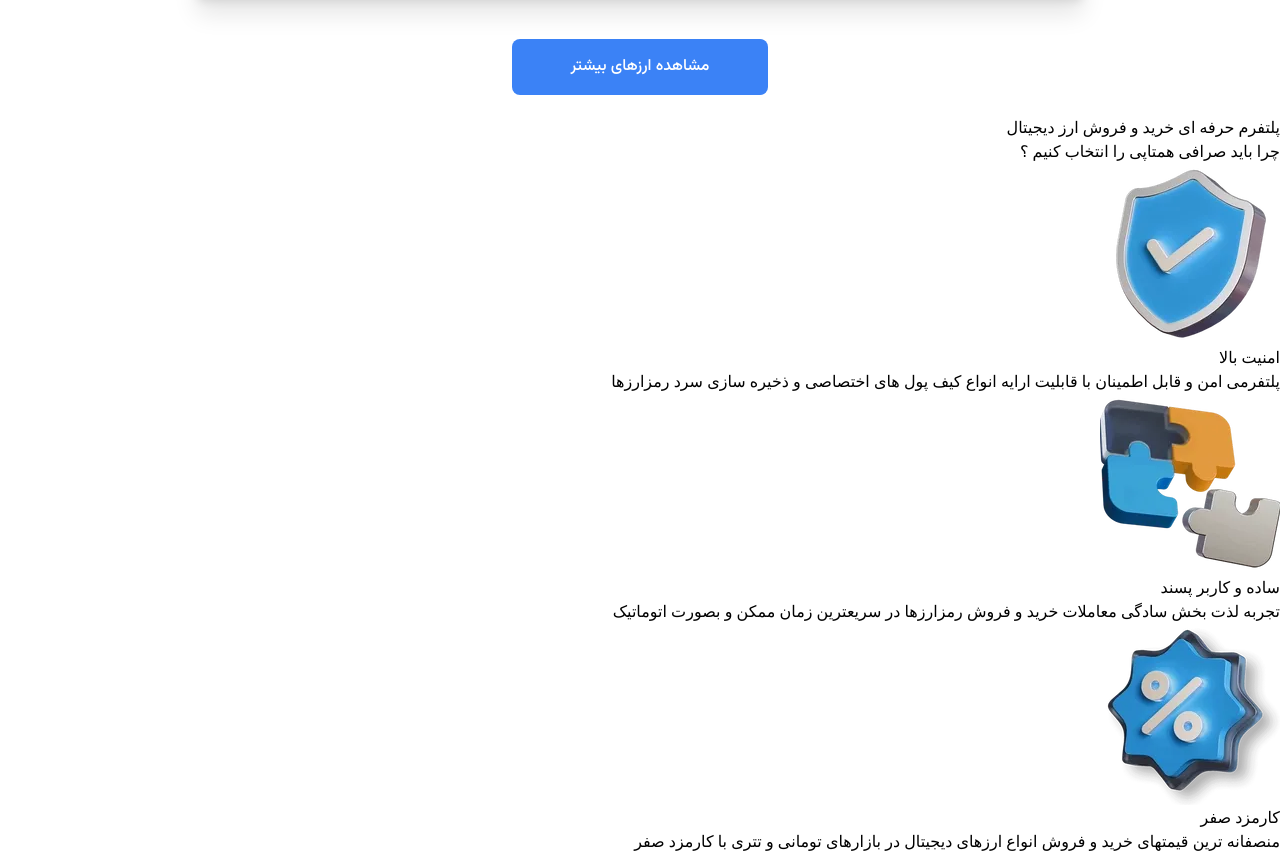
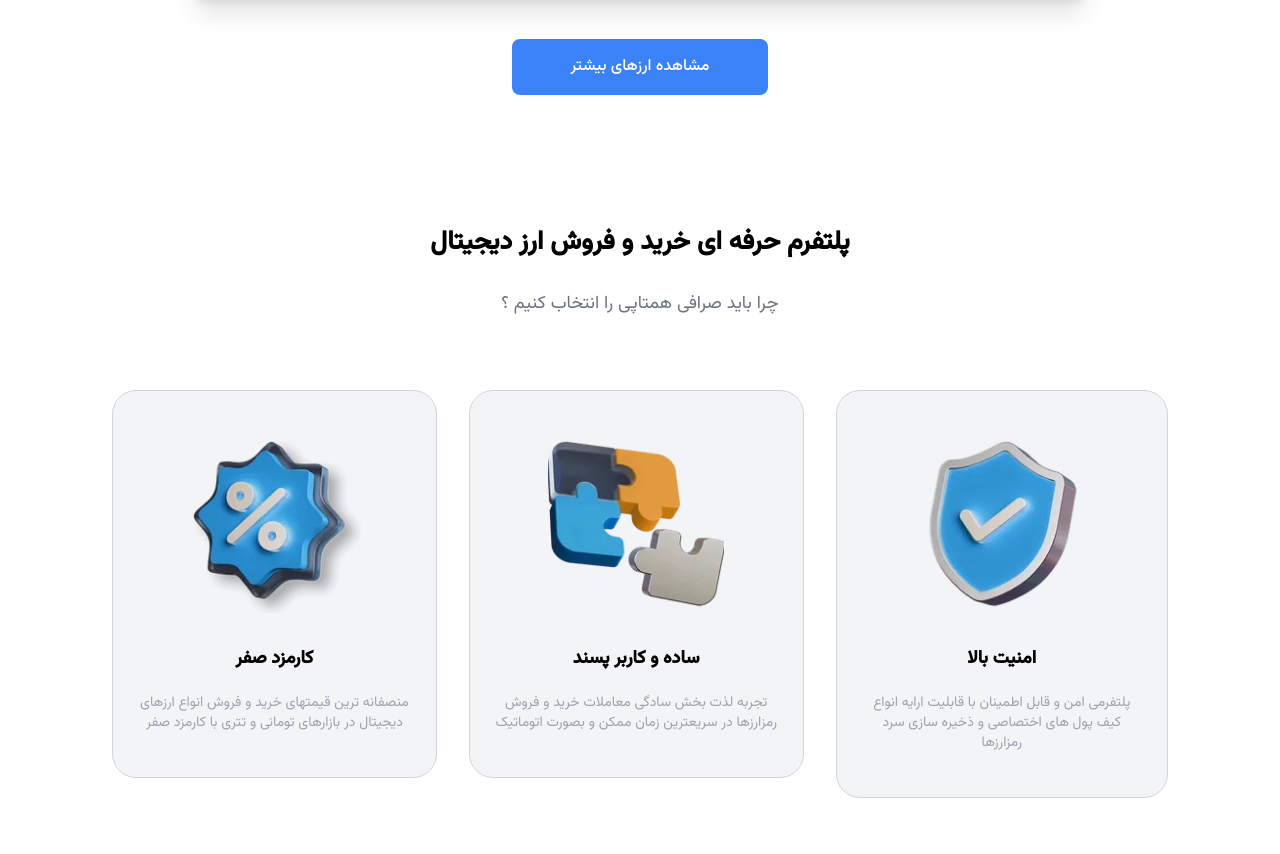
Before and after one commit to mmd2003amin/coin, a React (Create React App) app: page / in a window 1280 px wide. Shown: the part 1032-1886 px from the top of the page. Built offline with nearby package versions, Linux system fonts and the light colour scheme; no server answers.

Commit message:
add style to the Cards

```diff
--- a/src/Components/card.js
+++ b/src/Components/card.js
@@ -2,10 +2,11 @@ import React from 'react';
 
 const Card = ({image , about , header}) => {
     return (
-        <div>
-            <img src={image} alt="image" />
-            <h1>{header}</h1>
-            <p>{about}</p>
+        <div className="max-w-fit mx-auto 1120:m-4 rounded-3xl h-fit p-5 bg-gray-100 mb-7 border border-solid
+        border-gray-300 hover:scale-110 duration-500 ">
+            <img src={image} alt="image" className="mx-auto w-44 mt-6" />
+            <h1 className="text-center font-black text-lg mt-8">{header}</h1>
+            <p className="mx-auto mt-5 text-gray-400 font-vazirRegular text-sm text-center mb-6 max-w-[97%]">{about}</p>
         </div>
     );
 };
--- a/src/Components/cards.js
+++ b/src/Components/cards.js
@@ -7,10 +7,10 @@ const Cards = () => {
     const [ data , setData ] = useState(dataCarts);
 
     return (
-        <div>
-            <h1>پلتفرم حرفه ای خرید و فروش ارز دیجیتال</h1>
-            <h5>چرا باید صرافی همتاپی را انتخاب کنیم ؟</h5>
-            <div>
+        <div className="mt-32 mb-10 max-w-[90%] sm:max-w-[70%] 1120:max-w-[85%] mx-auto font-vazirMedium">
+            <h1 className="text-center mb-7 text-[22px] 1120:text-[26px] font-black">پلتفرم حرفه ای خرید و فروش ارز دیجیتال</h1>
+            <h5 className="text-center mb-14 text-sm 1120:text-lg text-gray-500 font-vazirRegular">چرا باید صرافی همتاپی را انتخاب کنیم ؟</h5>
+            <div className="1120:flex">
                 {data.map(item => <Card key={Math.random() * 100} image={item.image} about={item.about} header={item.header}/>)}
             </div>
         </div>
```
